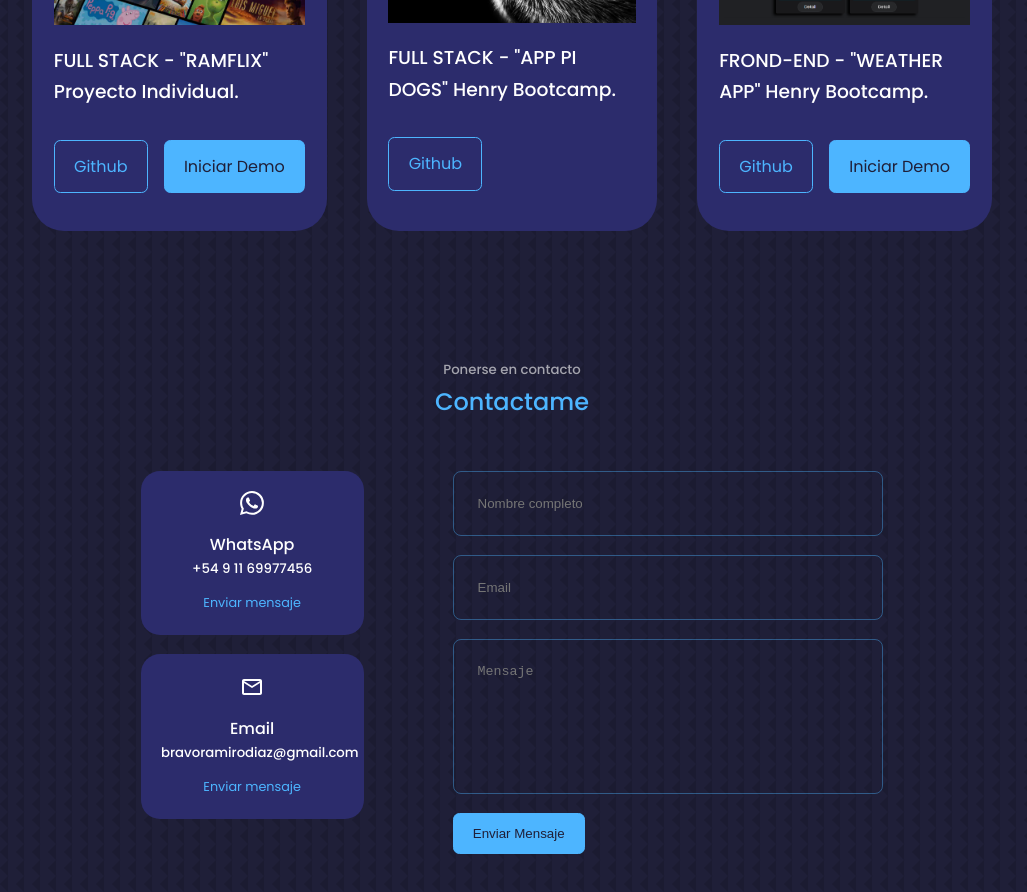
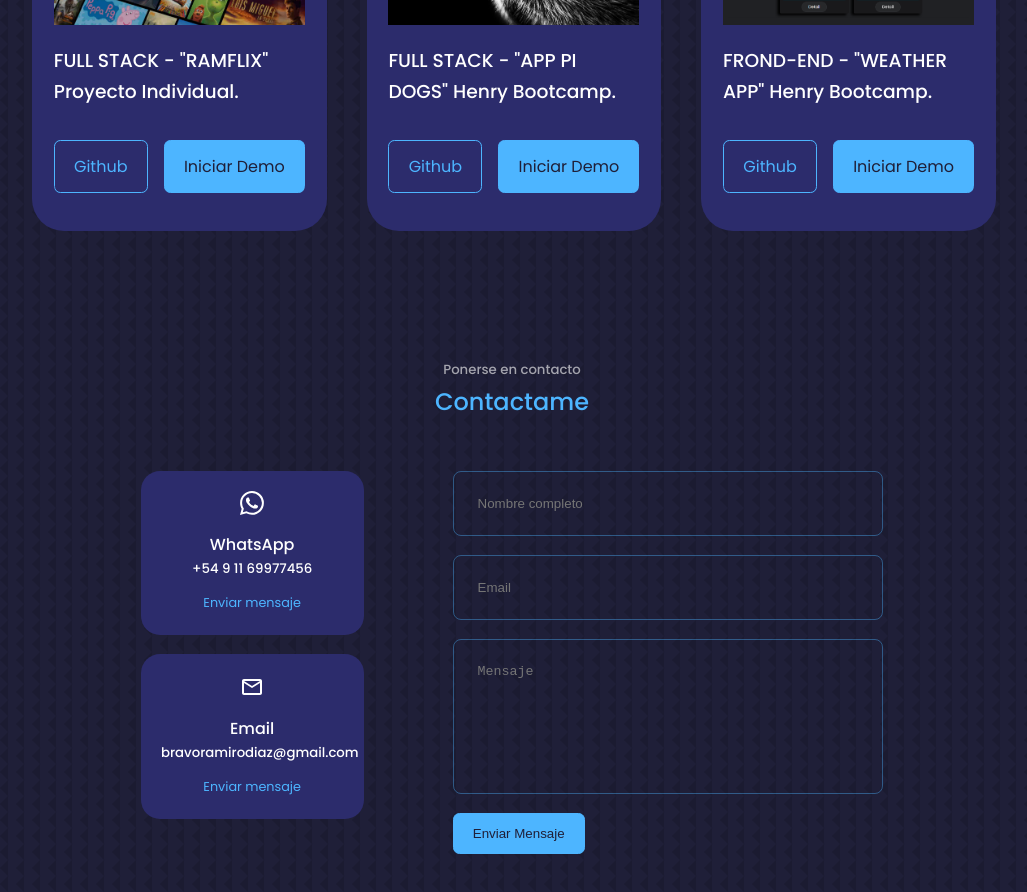
Before and after one commit to RamiroDiaz22/Portfolio, a React (Create React App) app: page / in a window 1280 px wide. Shown: the part 3460-4352 px from the top of the page, without its empty margins (128-1155 px from the left). Built offline with nearby package versions, Linux system fonts and the light colour scheme.

Commit message:
Arreglando

```diff
--- a/src/components/portfolio/Portfolio.jsx
+++ b/src/components/portfolio/Portfolio.jsx
@@ -17,7 +17,7 @@ const data = [
     image: IMG2,
     title: 'FULL STACK - "APP PI DOGS" Henry Bootcamp.',
     github: "https://github.com/RamiroDiaz22/PI-Dogs",
-    // demo: "https//github.com",
+    demo: "https://dogs-app-phi.vercel.app/",
   },
   {
     id: 3,
@@ -60,7 +60,6 @@ function Portfolio({ translate }) {
                     Github
                   </a>
                   {translate === "en" ? (
-                    demo ? (
                     <a
                       href={demo}
                       className="btn btn-primary"
@@ -70,9 +69,6 @@ function Portfolio({ translate }) {
                       Live Demo
                     </a>
                   ) : (
-                      <></>
-                    )
-                  ) : demo ? (
                     <a
                       href={demo}
                       className="btn btn-primary"
@@ -81,8 +77,6 @@ function Portfolio({ translate }) {
                     >
                       Iniciar Demo
                     </a>
-                  ) : (
-                    <></>
                   )}
                 </div>
               </div>
```
Lines whose indentation alone changed are shown as unchanged.
